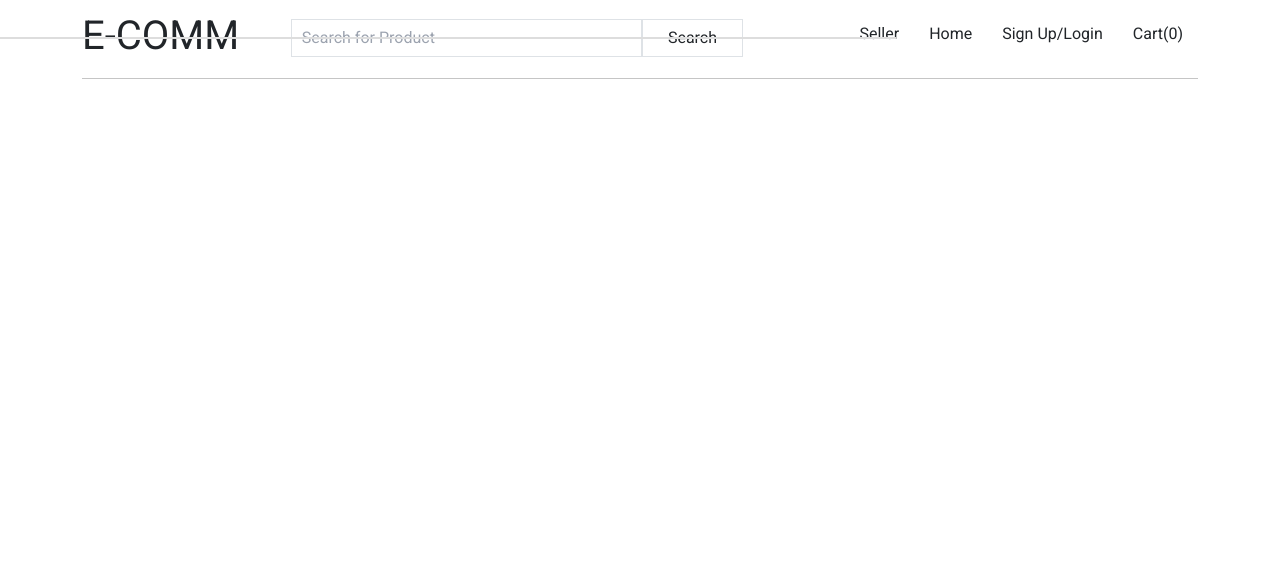
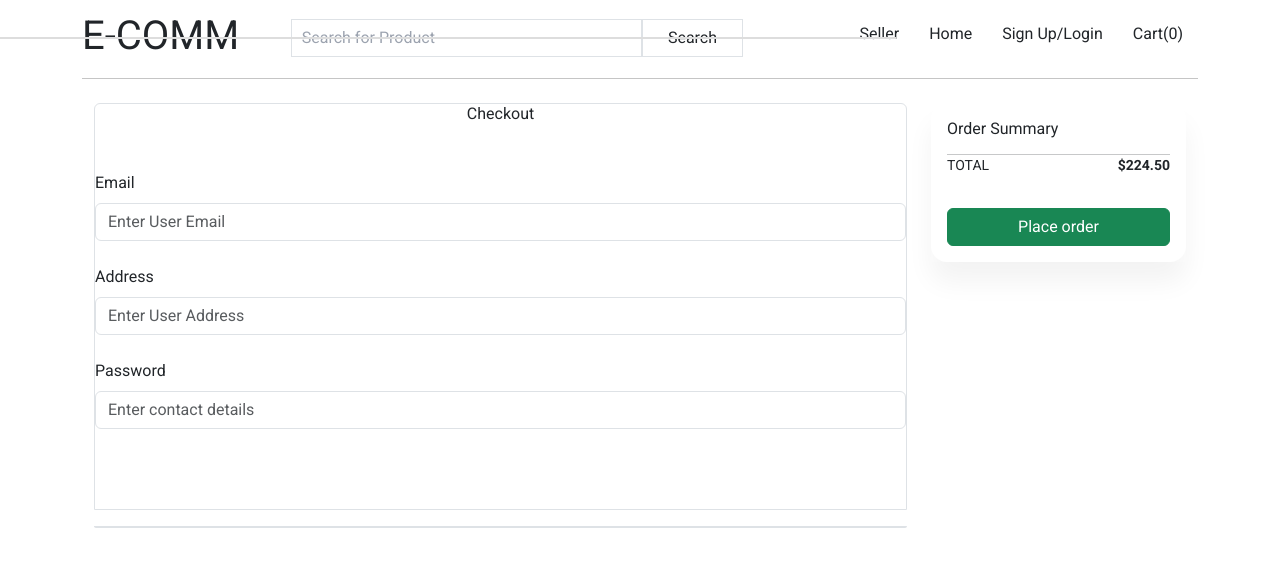
Before and after one commit to Ankur1326/E-Commerce-App, an Angular app: page /checkout in a window 1280 px wide. Before the commit this address led to /. Shown: the top 566 px of the page. Built offline with nearby package versions, Linux system fonts and the light colour scheme.

Commit message:
checkout

```diff
--- a/src/app/app-routing.module.ts
+++ b/src/app/app-routing.module.ts
@@ -10,6 +10,7 @@ import { SearchComponent } from './search/search.component';
 import { ProductDetailsComponent } from './product-details/product-details.component';
 import { UserAuthComponent } from './user-auth/user-auth.component';
 import { CartPageComponent } from './cart-page/cart-page.component';
+import { CheckoutComponent } from './checkout/checkout.component';
 
 const routes: Routes = [
   {path: '', component: HomeComponent},
@@ -21,6 +22,7 @@ const routes: Routes = [
   {path: 'details/:productId', component: ProductDetailsComponent},
   {path: 'user-auth', component: UserAuthComponent},
   {path: 'cart-page', component: CartPageComponent},
+  {path: 'checkout', component: CheckoutComponent},
 
 ];
 
--- a/src/app/app.module.ts
+++ b/src/app/app.module.ts
@@ -17,6 +17,7 @@ import { SearchComponent } from './search/search.component';
 import { ProductDetailsComponent } from './product-details/product-details.component';
 import { UserAuthComponent } from './user-auth/user-auth.component';
 import { CartPageComponent } from './cart-page/cart-page.component';
+import { CheckoutComponent } from './checkout/checkout.component';
 
 @NgModule({
   declarations: [
@@ -30,7 +31,8 @@ import { CartPageComponent } from './cart-page/cart-page.component';
     SearchComponent,
     ProductDetailsComponent,
     UserAuthComponent,
-    CartPageComponent
+    CartPageComponent,
+    CheckoutComponent
   ],
   imports: [
     BrowserModule,
--- a/src/app/cart-page/cart-page.component.css
+++ b/src/app/cart-page/cart-page.component.css
@@ -1,5 +1,5 @@
   .items {
-      -webkit-box-shadow: 5px 5px 4px -1px rgba(0, 0, 0, 0.25);
+      box-shadow: 5px 5px 4px -1px rgba(0, 0, 0, 0.08);
       box-shadow: 0px 0px 3px rgb(209, 209, 209);
   }
 
--- a/src/app/cart-page/cart-page.component.html
+++ b/src/app/cart-page/cart-page.component.html
@@ -46,7 +46,7 @@
                                 <span class="text">Total</span>
                                 <span class="price">₹{{cartSummary.total}}</span>
                             </div>
-                            <button type="button" class="btn bg-[#386BC0] hover:bg-[#386BC0] text-white">Checkout</button>
+                            <button (click)="checkut()" type="button" class="btn bg-[#386BC0] hover:bg-[#386BC0] text-white">Checkout</button>
                         </div>
                     </div>
                 </div>
--- a/src/app/cart-page/cart-page.component.ts
+++ b/src/app/cart-page/cart-page.component.ts
@@ -2,6 +2,7 @@ import { Component } from '@angular/core';
 import { faTrash } from '@fortawesome/free-solid-svg-icons';
 import { ProductService } from '../services/product.service';
 import { Cart, cartPriceSummary } from '../data-type';
+import { Router } from '@angular/router';
 
 @Component({
   selector: 'app-cart-page',
@@ -19,7 +20,7 @@ export class CartPageComponent {
     total: 0
   }
 
-  constructor(private product: ProductService) { }
+  constructor(private product: ProductService, private router: Router) { }
 
   ngOnInit(): void {
     this.product.currentCart().subscribe((result: any) => {
@@ -37,6 +38,10 @@ export class CartPageComponent {
       this.cartSummary.total = price + (price/10) + 100 - (price/10)
       console.log(this.cartSummary);
     })
+  }
 
+  checkut() {
+    this.router.navigate(['/checkout'])
   }
+
 }
--- /dev/null
+++ b/src/app/checkout/checkout.component.css
@@ -0,0 +1,26 @@
+body{
+    background:#eee;
+}
+
+.card {
+    box-shadow: 0 20px 27px 0 rgb(0 0 0 / 5%);
+}
+
+.card {
+    position: relative;
+    display: flex;
+    flex-direction: column;
+    min-width: 0;
+    word-wrap: break-word;
+    background-color: #fff;
+    background-clip: border-box;
+    border: 0 solid rgba(0,0,0,.125);
+    border-radius: 1rem;
+}
+
+.card-body {
+    -webkit-box-flex: 1;
+    -ms-flex: 1 1 auto;
+    flex: 1 1 auto;
+    padding: 1.5rem 1.5rem;
+}
--- /dev/null
+++ b/src/app/checkout/checkout.component.html
@@ -0,0 +1,62 @@
+<div class="container">
+    <div class="row">
+        <div class="col-lg-9">
+            <div class="accordion" id="accordionPayment">
+                <div class="accordion-item mb-3 p-7">
+                    <h1 class="font-bold text-3xl text-center mb-5 text-[#198754]">Checkout</h1>
+                    <form>
+                        <!-- Email input -->
+                        <div class="form-outline mb-4">
+                            <label class="form-label" for="Email">Email</label>
+                            <input type="email" id="Email" class="form-control" name="email" ngModel
+                                placeholder="Enter User Email" />
+                        </div>
+
+                        <!-- Address input -->
+                        <div class="form-outline mb-4">
+                            <label class="form-label" for="address">Address</label>
+                            <input type="text" id="address" class="form-control" name="address" ngModel
+                                placeholder="Enter User Address" />
+                        </div>
+
+                        <!-- Password input -->
+                        <div class="form-outline mb-4">
+                            <label class="form-label" for="registerPassword">Password</label>
+                            <input type="text" id="registerPassword" class="form-control" name="password" ngModel
+                                placeholder="Enter contact details" />
+                        </div>
+                        <!-- Submit button -->
+                        <button type="submit"
+                            class="bg-[#198754] text-white pt-2 pb-2 pl-6 pr-6 rounded-lg w-[100%] hover:bg-[#198754d4] mb-3">Order
+                            Now</button>
+                    </form>
+
+                </div>
+                <div class="accordion-item mb-3 border">
+                    <div id="collapsePP" class="accordion-collapse collapse" data-bs-parent="#accordionPayment"
+                        style="">
+                        <div class="accordion-body">
+                            <div class="px-2 col-lg-6 mb-3">
+                                <label class="form-label">Email address</label>
+                                <input type="email" class="form-control">
+                            </div>
+                        </div>
+                    </div>
+                </div>
+            </div>
+        </div>
+        <!-- Right -->
+        <div class="col-lg-3">
+            <div class="card position-sticky top-0">
+                <div class="p-3 bg-light bg-opacity-10">
+                    <h6 class="card-title mb-3">Order Summary</h6>
+                    <hr>
+                    <div class="d-flex justify-content-between mb-4 small">
+                        <span>TOTAL</span> <strong class="text-dark">$224.50</strong>
+                    </div>
+                    <button class="btn btn-success w-100 mt-2">Place order</button>
+                </div>
+            </div>
+        </div>
+    </div>
+</div>
```
Also changed, not shown: src/app/checkout/checkout.component.ts (added, +10 -0 lines), 1 other file (tests, documents, lock files or other folders).
